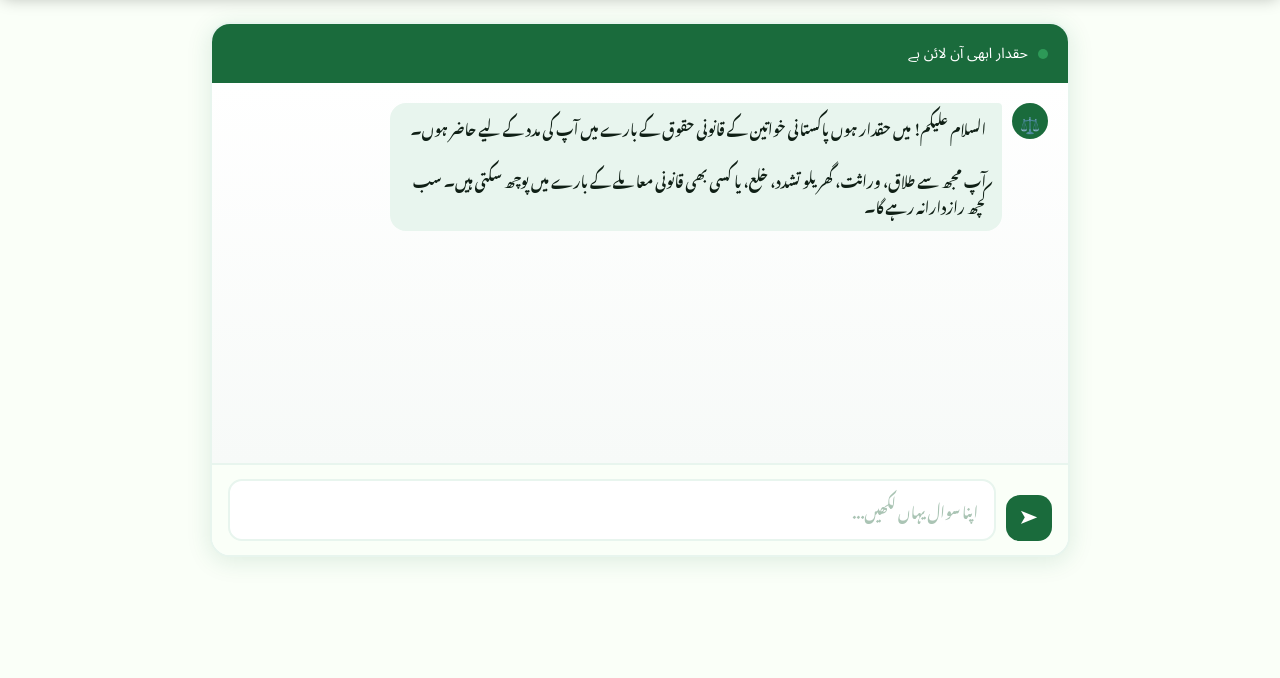
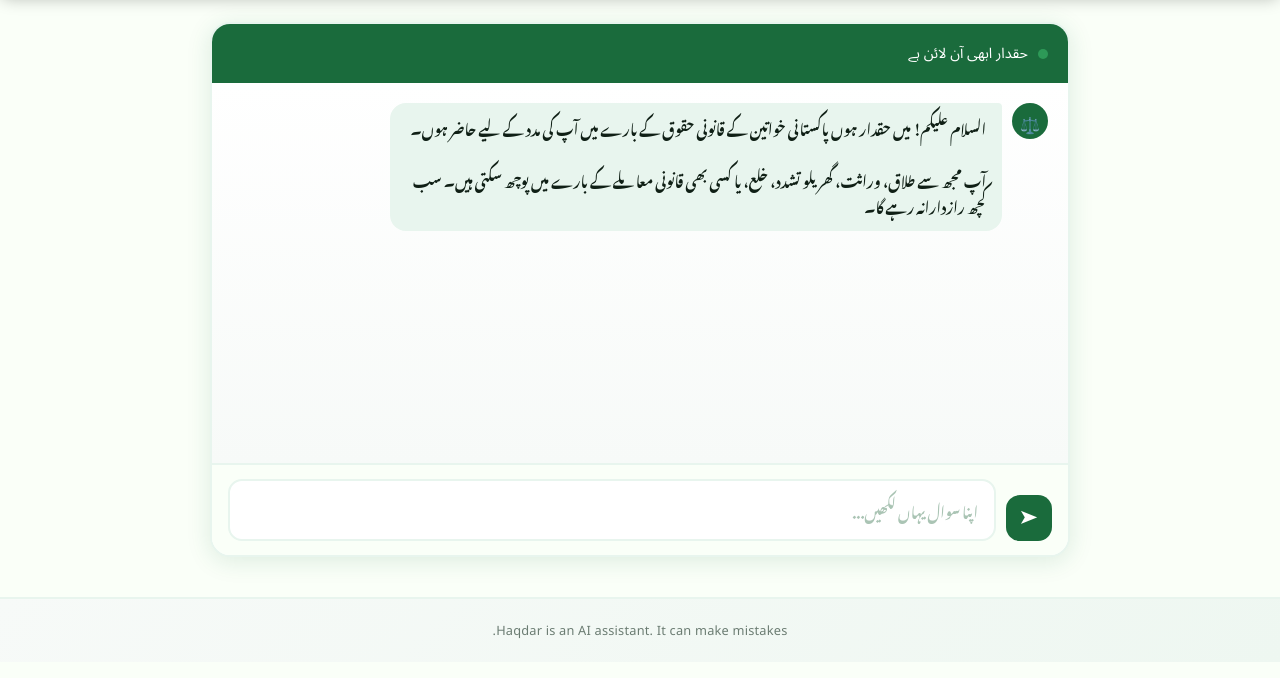
Before and after one commit to Muhammad-Raheel04/haqdar-app, a plain HTML site: page frontend/index.html in a window 1280 px wide. Shown: the part 92-770 px from the top of the page. Drawn offline with Linux system fonts and the light colour scheme; a web font is replaced by a local one.

Commit message:
feat(footer): add styles footer with ai disclaimer

```diff
--- a/frontend/index.html
+++ b/frontend/index.html
@@ -92,7 +92,7 @@
       box-shadow: var(--shadow);
       border: 2px solid var(--green-pale);
       overflow: hidden;
-      width:100%;
+      width: 100%;
     }
 
     .chat-header {
@@ -101,7 +101,7 @@
       display: flex;
       align-items: center;
       gap: 10px;
-      width:100%;
+      width: 100%;
     }
 
     .chat-header .dot {
@@ -327,7 +327,22 @@
     }
 
     .header-heading {
-      padding-bottom:10px;
+      padding-bottom: 10px;
+    }
+
+    footer {
+      margin-top: 25px;
+      padding: 18px 20px;
+      text-align: center;
+      background: linear-gradient(135deg, #f7faf8 0%, #eef7f1 100%);
+      border-top: 2px solid var(--green-pale);
+    }
+
+    .footer-text {
+      font-family: 'Noto Sans Arabic', sans-serif;
+      font-size: 0.8rem;
+      color: var(--gray);
+      letter-spacing: 0.2px;
     }
   </style>
 </head>
@@ -370,7 +385,9 @@
     </div>
   </div>
 
-
+  <footer>
+    <p class="footer-text">Haqdar is an AI assistant. It can make mistakes.</p>
+  </footer>
 
   <script>
 
```
